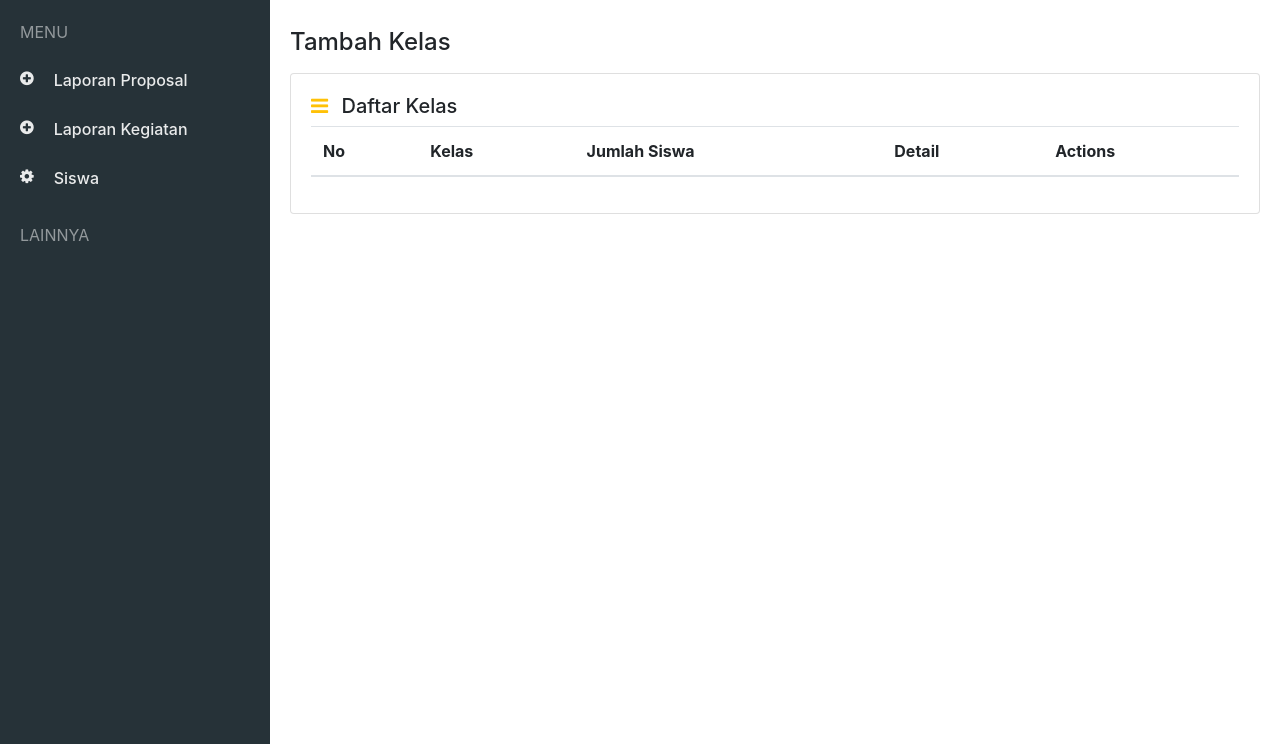
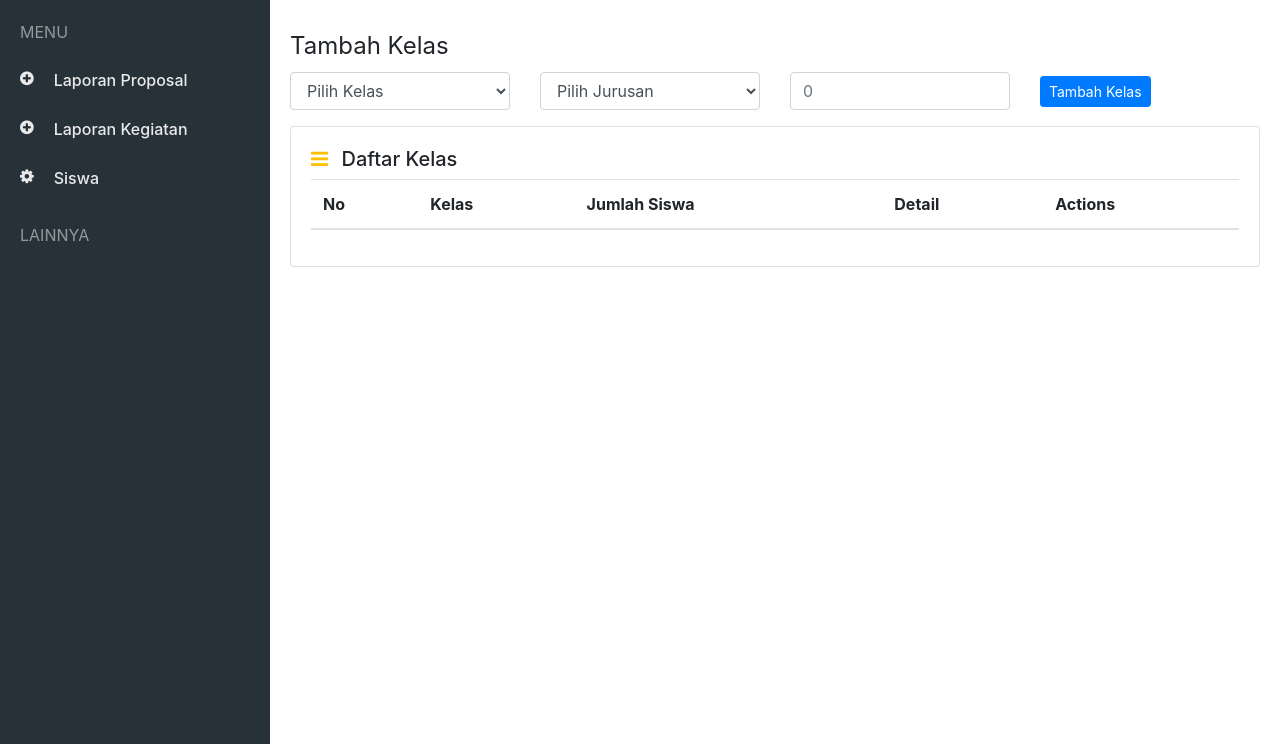
Before and after one commit to WindyOktia/SIMAS, a CodeIgniter app: page /SIMAS/admin/kelas in a window 1280 px wide. Shown: the part 56-800 px from the top of the page. Run offline with CodeIgniter, Linux system fonts and the light colour scheme; a user stored in the database is signed in; data comes from the database, SQL or seed files in the repository; data that the repository does not hold is empty; some libraries are stand-ins or nearby versions.

Commit message:
edit kelas

```diff
--- a/application/views/kelas/kelas.php
+++ b/application/views/kelas/kelas.php
@@ -1,5 +1,5 @@
-<!-- <legend>Tambah Kelas</legend> -->
-<!-- <form action="<?= base_url('admin/addKelas')?>" method="post">
+<legend>Tambah Kelas</legend>
+<form action="<?= base_url('admin/addKelas')?>" method="post">
     <div class="row">
         <div class="col mx-auto my-auto">
 			<select class="form-control" id="exampleFormControlSelect1" name="kelas" >
@@ -24,8 +24,8 @@
 			<button type="submit" class="btn btn-primary btn-sm">Tambah Kelas</button>
         </div>
     </div>
-</form> -->
-<h4>Tambah Kelas</h4>
+</form>
+<!-- <h4>Tambah Kelas</h4> -->
 <div class="card mt-3">
     <div class="card-body">
     <h5><i class="fa fa-navicon mr-2 text-warning"></i> Daftar Kelas</h5>
```
